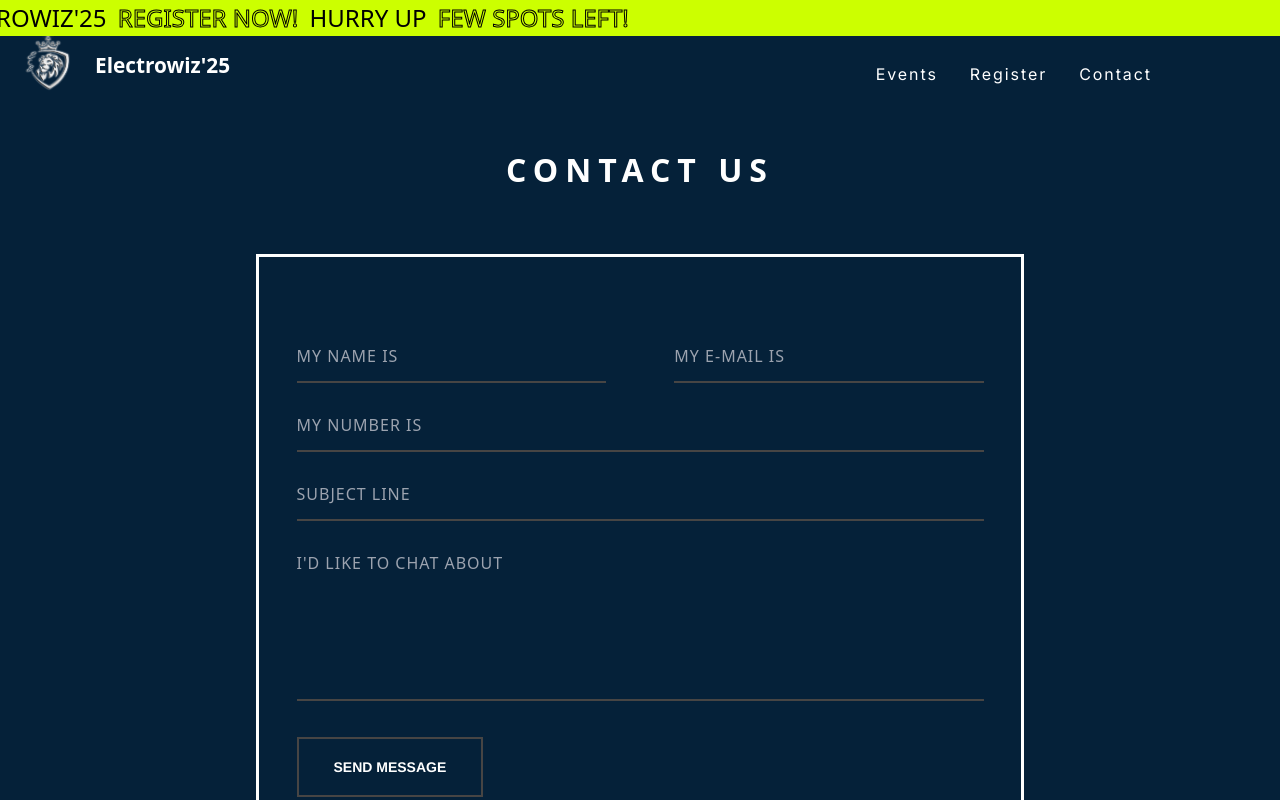
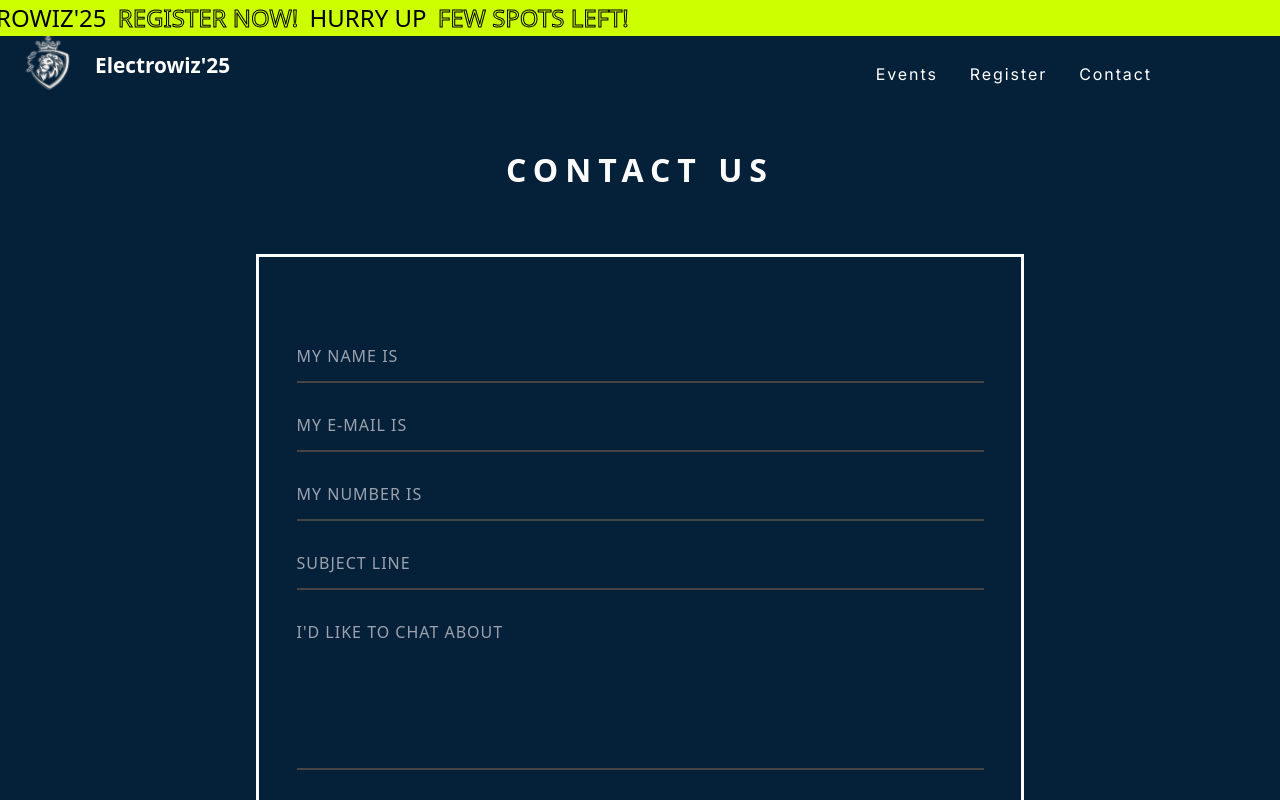
Before and after one commit to Saravanakumar2003/Electrowiz-25, a React (Create React App) app: page /contact in a window 1280 px wide. Shown: the top 800 px of the page. Built offline with nearby package versions, Linux system fonts and the light colour scheme; no server answers; a web font is replaced by a local one.

Commit message:
Refactor IDCard and RegistrationPage components, streamline payment handling, and clean up ContactPage CSS

```diff
--- a/src/components/IDCard.js
+++ b/src/components/IDCard.js
@@ -37,15 +37,11 @@
             <div>
               <div class="m-info-group">
                 <h4 class="info-label">Phone: </h4>
-                <h4 class="info-value">+91 1234567890</h4>
+                <h4 class="info-value">{participant.phone}</h4>
               </div>
               <div class="m-info-group">
                 <h4 class="info-label">Email: </h4>
                 <h4 class="info-value email">{participant.email}</h4>
-              </div>
-              <div class="m-info-group">
-                <h4 class="info-label">Events: </h4>
-                <h4 class="info-value">{participant.events}</h4>
               </div>
               <div class="m-info-group">
                 <h4 class="info-label">Food: </h4>
--- a/src/components/RegistrationPage.js
+++ b/src/components/RegistrationPage.js
@@ -315,8 +315,8 @@
   };
 
   const handlePayment = async () => {
-    try {
     const orderResponse = await axios.post('/api/payment', { amount: registrationFee });
+    // const orderResponse = await axios.post('http://localhost:5000/create-order', { amount: registrationFee * 100});
     const { amount, id: order_id, currency } = orderResponse.data;
 
     const options = {
@@ -337,24 +337,13 @@
       },
       theme: {
         color: '#F37254'
-        },
-        modal: {
-          animation: true,
-          ondismiss: function () {
-            console.log("Payment modal closed by the user.");
-            alert("Payment process was not completed. Please try again.");
-          }
       }
     };
 
     const rzp1 = new window.Razorpay(options);
     rzp1.open();
-    } catch (error) {
-      console.error("Payment initiation failed:", error);
-      alert("Something went wrong while initiating payment. Please try again.");
-    }
+    window.focus();
   };
-
 
   const calculateRegistrationFee = () => {
     let fee = 0;
--- a/src/css/ContactPage.css
+++ b/src/css/ContactPage.css
@@ -100,11 +100,6 @@
   width: 50px;
 }
 
-.email {
-	float: right;
-	width: 45%;
-}
-
 input[type='text'], [type='email'], select, textarea {
 	background: none;
   border: none;
@@ -138,10 +133,6 @@
 	float: none;
 }
 
-.name {
-	float: left;
-	width: 45%;
-}
 
 select {
   background: url('https://cdn4.iconfinder.com/data/icons/ionicons/512/icon-ios7-arrow-down-32.png') no-repeat right;
```
Lines whose indentation alone changed are shown as unchanged.
